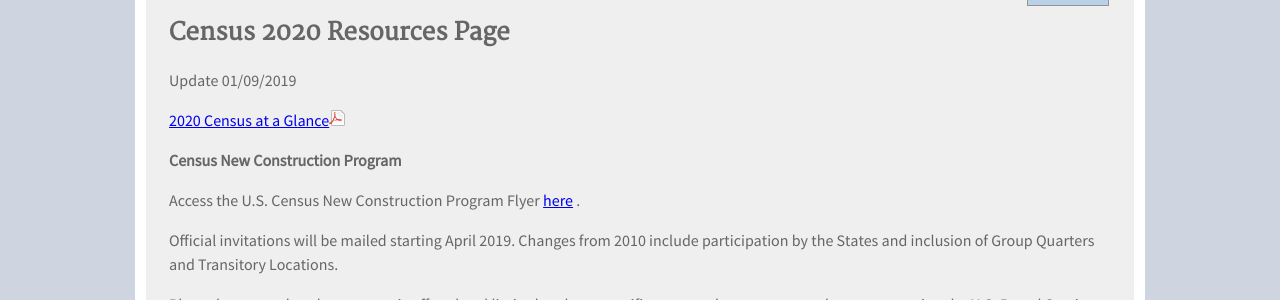
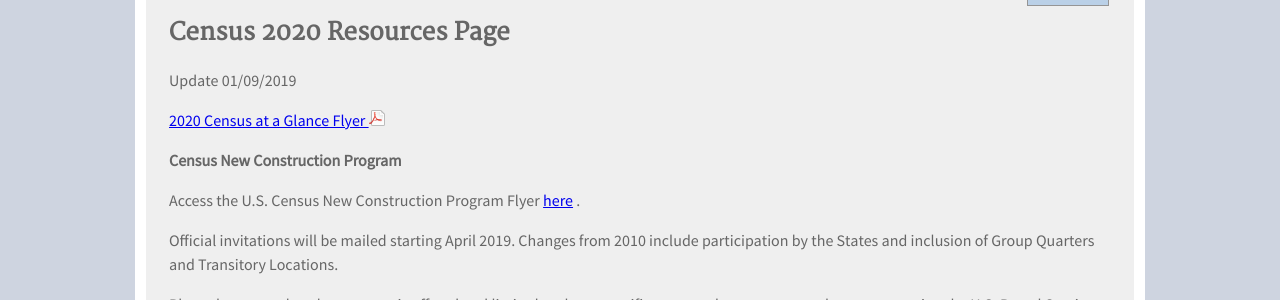
Before and after one commit to TBleess/Website_New, a Jekyll site: the page built from pages/5_CensusACS/2020-resources.md, in a window 1280 px wide. Shown: the part 336-636 px from the top of the page. Built offline with Jekyll 4.4.1, drawn with Linux system fonts in a browser that asks for light colours.

Commit message:
Update 2020-resources.md

```diff
--- a/pages/5_CensusACS/2020-resources.md
+++ b/pages/5_CensusACS/2020-resources.md
@@ -10,7 +10,7 @@
 
 Update 01/09/2019
 
-[2020 Census at a Glance![pdf](/images/page_white_acrobat.png 'download pdf file')](https://drive.google.com/open?id=15BmGnnARZKv_1GYwaraYqshXTYfeCCgp)
+[2020 Census at a Glance Flyer ![pdf](/images/page_white_acrobat.png 'download pdf file')](https://drive.google.com/open?id=15BmGnnARZKv_1GYwaraYqshXTYfeCCgp)
 
 **Census New Construction Program**
 
```
